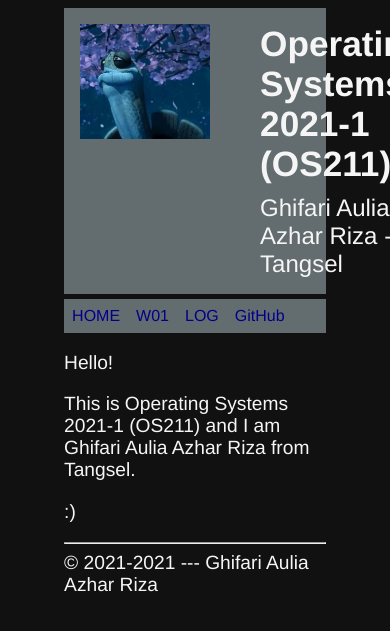
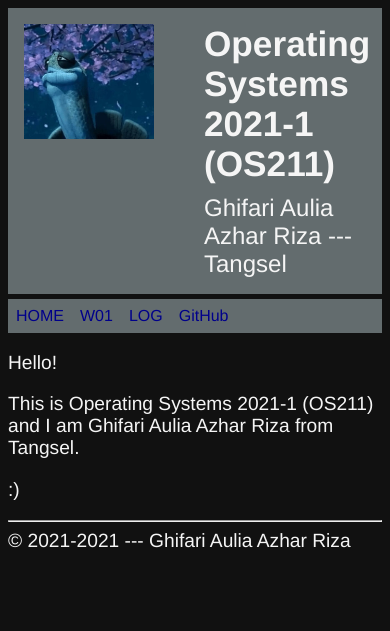
Before and after one commit to ghifariaulia/os211, a Jekyll site: the page built from index.md, in a window 390 px wide. Shown: the top 631 px of the page. Built offline with Jekyll 4.4.1, drawn with Linux system fonts in a browser that asks for light colours.

Commit message:
edit css

```diff
--- a/assets/css/style.css
+++ b/assets/css/style.css
@@ -46,6 +46,10 @@
   font-weight: 400;
 }
 
-.markdown-block a {
-  color:blue !important;
+@media screen and (max-width:768px) {
+
+  .container {
+    min-width: 100%;
+    max-width: 100%;
+  }
 }
```
